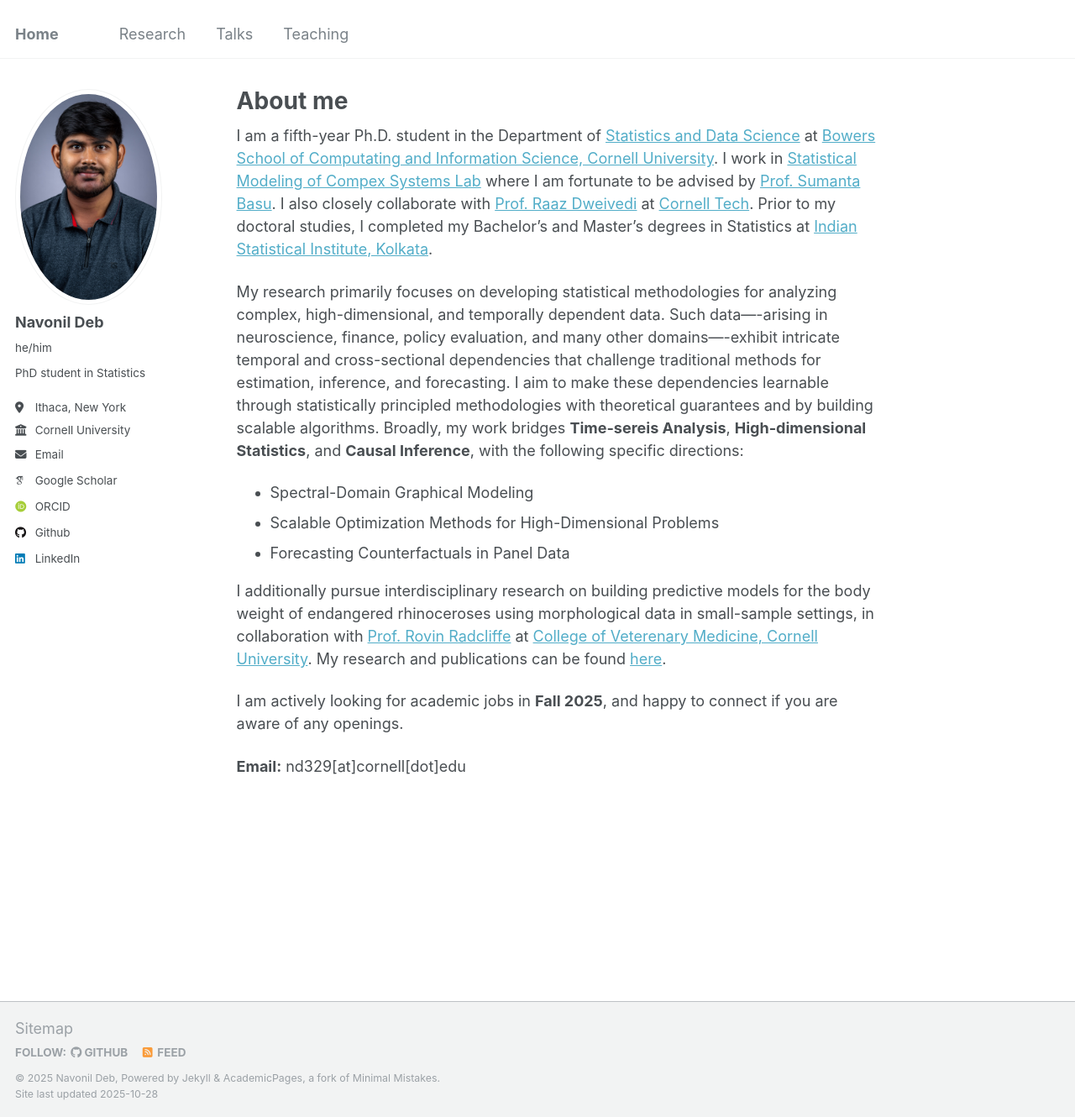
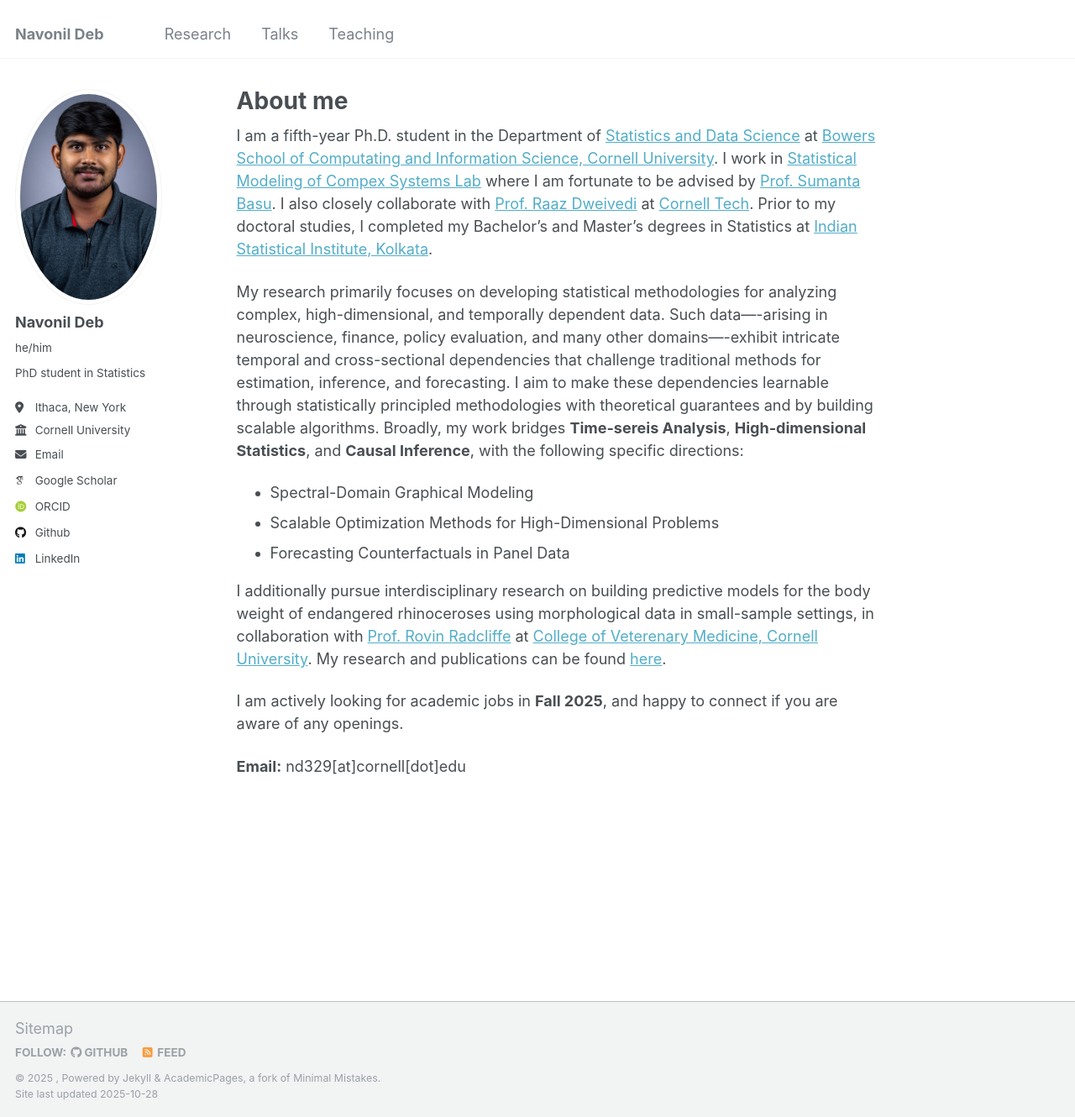
Before and after one commit to navonildeb/navonildeb.github.io, a Jekyll site: the page built from _pages/about.md, in a window 1280 px wide and 1330 px high. Shown: the whole window at 84% size. Built offline with Jekyll 4.4.1, drawn with Linux system fonts in a browser that asks for light colours; some web fonts are replaced.

Commit message:
Update _config.yml

```diff
--- a/_config.yml
+++ b/_config.yml
@@ -8,10 +8,10 @@
 
 # Basic Site Settings
 locale                   : "en-US"
-title                    : "Home"
+title                    : "Navonil Deb"
 title_separator          : "-"
 minimal_mistakes_skin    : "dark"
-name                     : "Navonil Deb"
+name                     : " "
 description              : &description "personal description"
 url                      : https://navonildeb.github.io/ # the base hostname & protocol for your site e.g. "https://mmistakes.github.io"
 baseurl                  : "" # the subpath of your site, e.g. "/blog"
```
